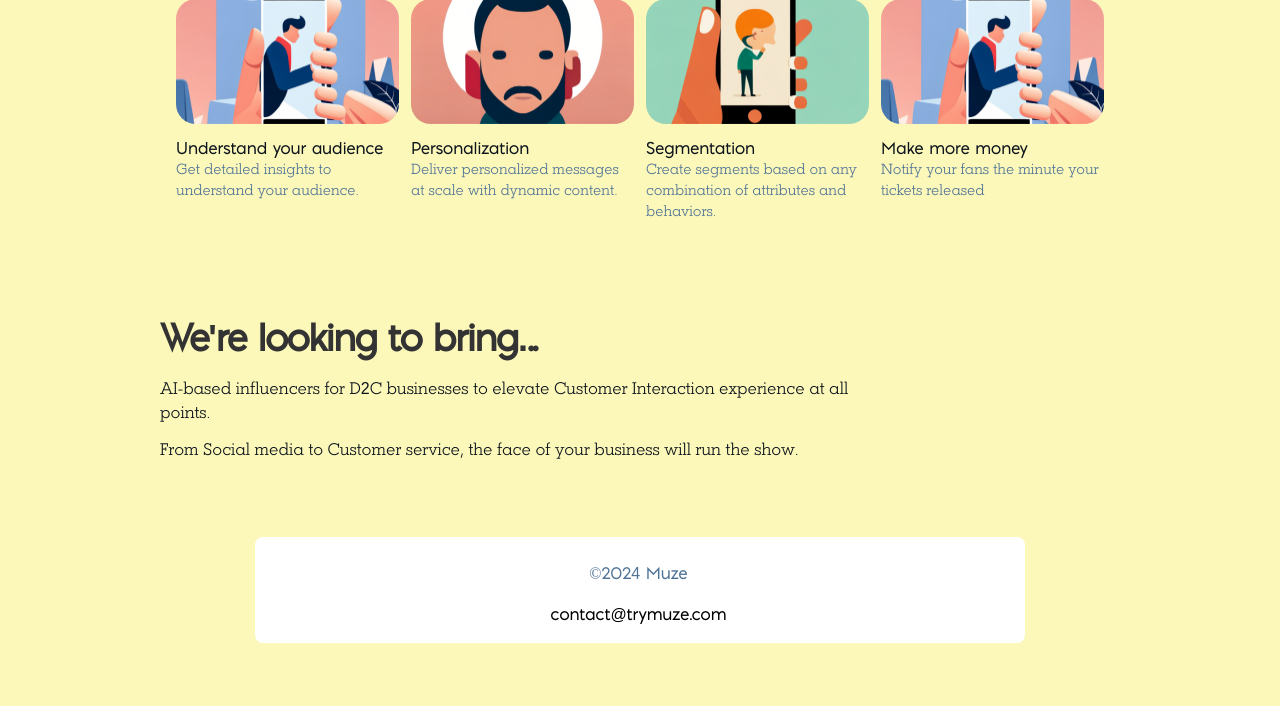
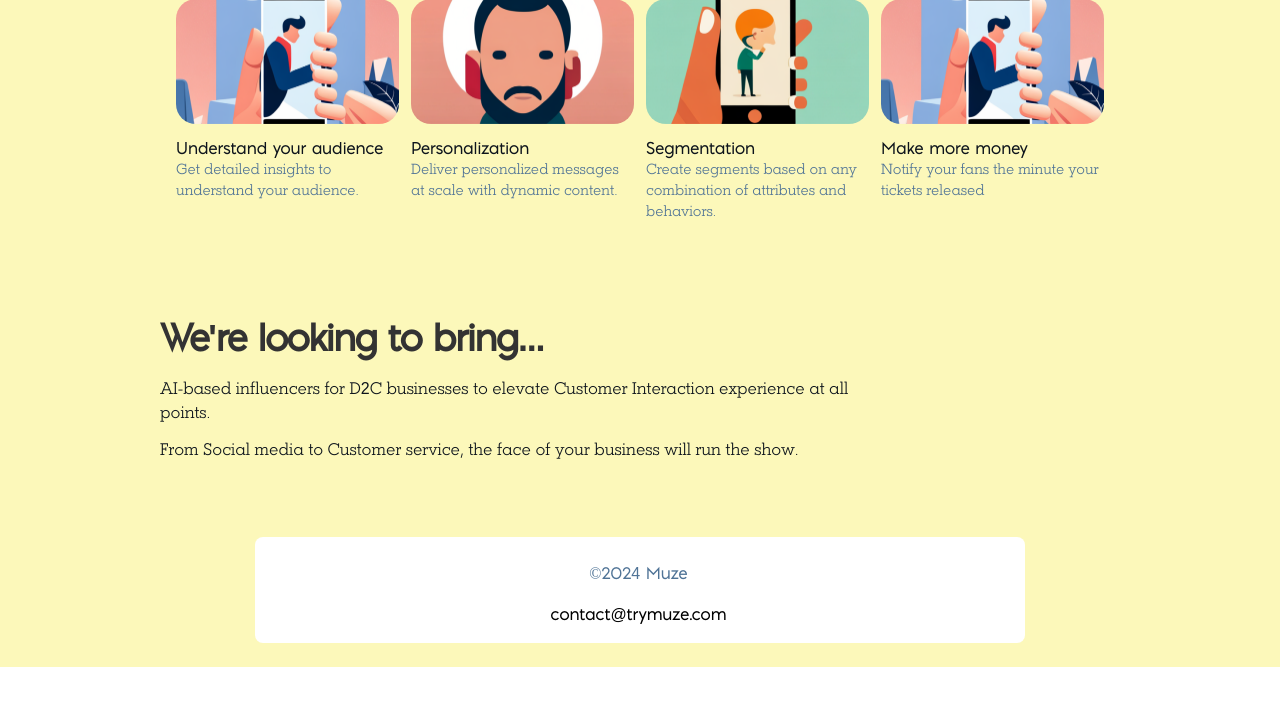
Before and after one commit to trymuze/muze, a Next.js app: page / in a window 1280 px wide. Shown: the part 763-1469 px from the top of the page. After the commit the page ends 1430 px from the top, so only its background shows below. Built offline with nearby package versions, Linux system fonts and the light colour scheme.

Commit message:
fixed the height

```diff
--- a/src/app/page.tsx
+++ b/src/app/page.tsx
@@ -20,7 +20,7 @@ function GradientText({ text, startColor, endColor, fontSize }: { text: string;
 
 const GalileoDesign: NextPage = () => {
   return (
-    <div className="w-full h-[1863px] relative bg-[#fcf8ba] flex flex-col items-start justify-start tracking-[normal] mq950:h-auto mq950:min-h-[1862.9]">
+    <div className="w-full h-[1430px] relative bg-[#fcf8ba] flex flex-col items-start justify-start tracking-[normal] mq950:h-auto mq950:min-h-[1862.9]">
       <main className="w-full my-0 mx-[!important] absolute h-full top-[0px] right-[0px] bottom-[0px] left-[0px] flex flex-col items-center justify-start pt-0 px-0 pb-10 box-border gap-[36px_0px] max-w-full mq700:gap-[36px_0px]">
         <Depth2Frame />
         <section className="w-[1000px] flex flex-col items-center justify-start py-0 px-5 box-border gap-[56px_0px] max-w-full shrink-0 text-left text-[48px] text-white font-plus-jakarta-sans mq700:gap-[56px_0px]">
--- a/src/components/rectangle-rounded.tsx
+++ b/src/components/rectangle-rounded.tsx
@@ -69,7 +69,7 @@ const RectangleRounded: NextPage = () => {
     <div className="self-stretch flex flex-col items-start justify-start max-w-full">
       <div className="self-stretch flex flex-col items-start justify-start max-w-full">
         <h1 className="m-0 relative text-inherit tracking-[-1.19px] leading-[45px] font-extrabold font-inherit inline-block max-w-full mq450:text-3xl mq450:leading-[27px] mq950:text-10xl mq950:leading-[36px]" style={{ fontFamily: "Pontiac", color: "#333333" }}>
-          We<span style={{ fontFamily: "Arial" }}>'</span>re looking to bring<span style={{ fontFamily: "Arial" }}>.</span>..
+          We<span style={{ fontFamily: "Arial" }}>'</span>re looking to bring<span style={{ fontFamily: "Arial" }}>...</span>
         </h1>
       </div>
     </div>
```
